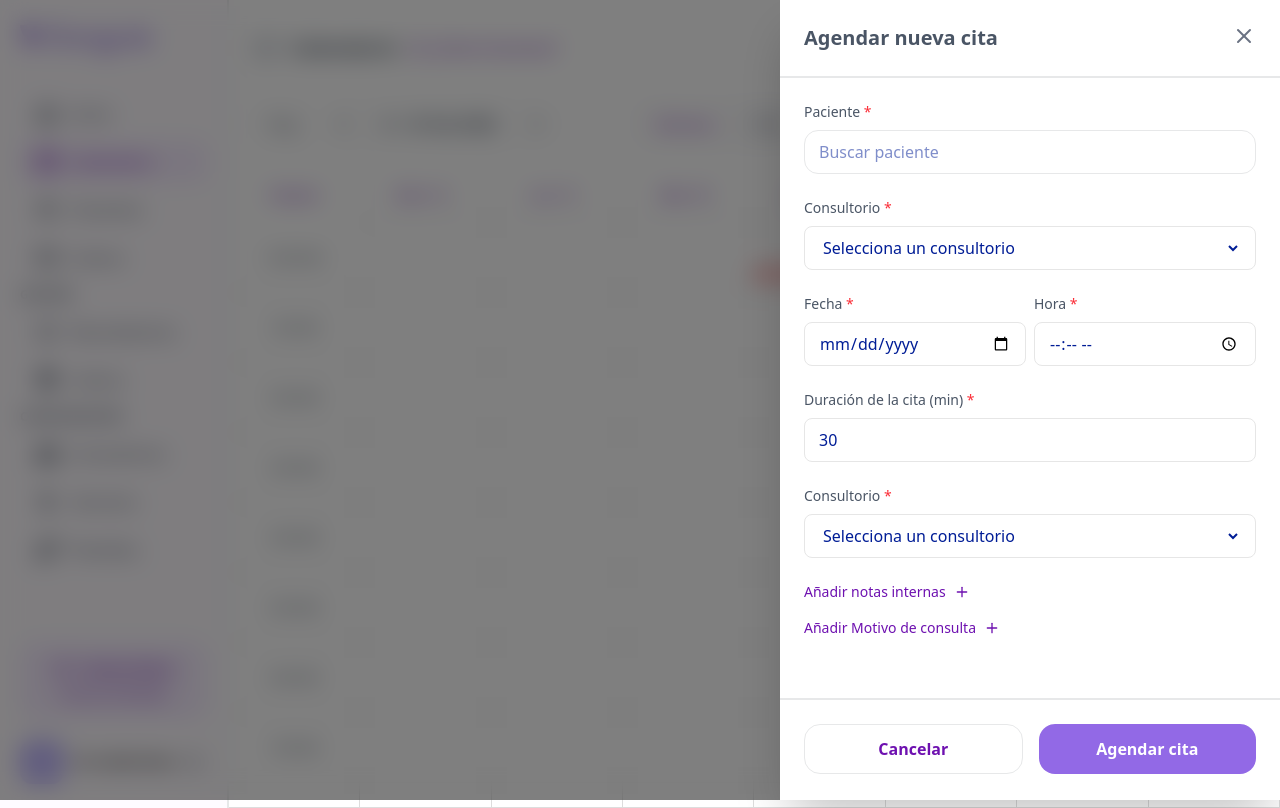
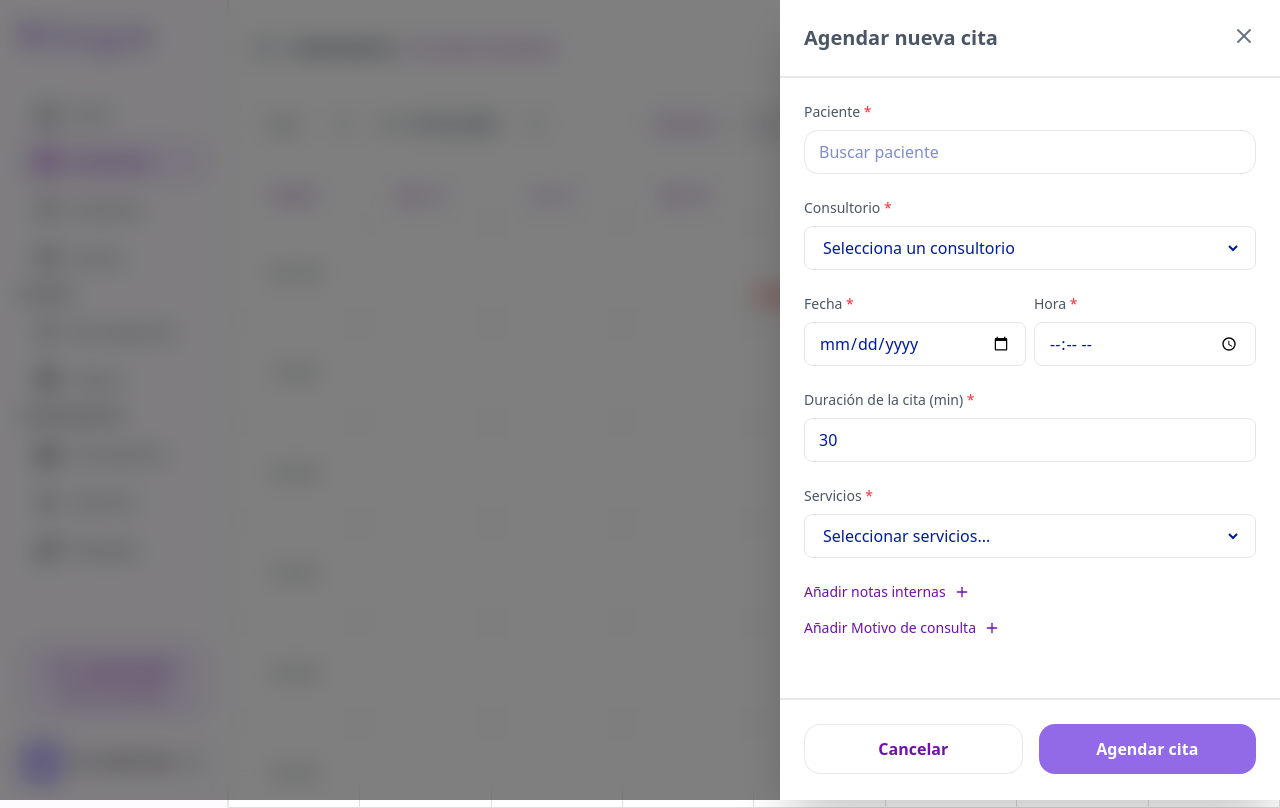
Before and after one commit to pruiz5514/Docguia, a Next.js app: page / in a window 1280 px wide. Both pictures are taken after a click on the button "Agendar Cita". Built offline with nearby package versions, Linux system fonts and the light colour scheme.

Commit message:
create appointment functionality

```diff
--- a/src/app/(private)/page.tsx
+++ b/src/app/(private)/page.tsx
@@ -1,8 +1,6 @@
 import React from 'react'
 import CalendarPageHeader from '../components/organisms/CalendarPageHeader'
 import CalendarView from '../components/organisms/CalendarView/CalendarView'
-import RightFormVIsual from '../components/atoms/RightFormVIsual'
-import AppointmentFormAside from '../components/organisms/AppointmentFormAside'
 
 const page = () => {
   return (
--- a/src/app/components/atoms/ComboboxForm.tsx
+++ b/src/app/components/atoms/ComboboxForm.tsx
@@ -4,7 +4,7 @@ import React, { useState, useRef, useEffect } from 'react'
 import { Control, Controller, FieldError, FieldValues, Path } from 'react-hook-form'
 
 interface ComboboxOption {
-  value: number
+  value: string
   label: string
 }
 
--- /dev/null
+++ b/src/app/components/atoms/CustomCalendarEvent.tsx
@@ -0,0 +1,27 @@
+import { ICalendarEvent } from "../organisms/CalendarView/CalendarView"
+
+interface CustomCalendarEventProps{
+    event: ICalendarEvent
+}
+
+const CustomCalendarEvent:React.FC<CustomCalendarEventProps> = ({event}) => {
+  const formatTime = (date: Date) => {
+    return date.toLocaleTimeString('es', {
+      hour: 'numeric',
+      minute: '2-digit',
+      hour12: true
+    })
+  }
+  return (
+    <div className="flex flex-col">
+      <span className="font-semibold text-purple-800 text-sm">
+        {event.title}
+      </span>
+      <span className="text-purple-800 text-sm">
+        {formatTime(event.start)} - {formatTime(event.end)}
+      </span>
+    </div>
+  )
+}
+
+export default CustomCalendarEvent
--- a/src/app/components/atoms/RightFormVIsual.tsx
+++ b/src/app/components/atoms/RightFormVIsual.tsx
@@ -1,5 +1,5 @@
 import { X } from 'lucide-react'
-import { ReactNode, useEffect } from 'react'
+import { ReactNode, useEffect, useState } from 'react'
 
 interface IRightFormVIsualProps {
   children: ReactNode
@@ -7,9 +7,13 @@ interface IRightFormVIsualProps {
 }
 
 const RightFormVIsual: React.FC<IRightFormVIsualProps> = ({ children, closeAside }) => {
+  const [show, setShow] = useState(false)
+
   useEffect(() => {
     const prevOverflow = document.body.style.overflow
     document.body.style.overflow = 'hidden'
+
+    setTimeout(() => setShow(true), 15)
 
     return () => {
       document.body.style.overflow = prevOverflow
@@ -17,9 +21,20 @@ const RightFormVIsual: React.FC<IRightFormVIsualProps> = ({ children, closeAside
   }, [])
 
   return (
-    <div className="fixed inset-0 z-1000 bg-black/50 backdrop-blur-md flex justify-end">
-      <div className="w-125 h-full bg-white shadow-2xl relative">
-        <button className="absolute top-6 right-6 text-gray-500" onClick={closeAside}>
+    <div
+      className={`fixed inset-0 z-1000 backdrop-blur-md flex justify-end transition-all duration-300 ${
+        show ? 'bg-black/50 opacity-100' : 'bg-black/0 opacity-0'
+      }`}
+    >
+      <div
+        className={`w-125 h-full bg-white shadow-2xl relative transform transition-transform duration-300 ${
+          show ? 'translate-x-0' : 'translate-x-full'
+        }`}
+      >
+        <button
+          className="absolute top-6 right-6 text-gray-500 hover:text-black transition"
+          onClick={closeAside}
+        >
           <X />
         </button>
 
--- a/src/app/components/organisms/CalendarView/CaledarView.css
+++ b/src/app/components/organisms/CalendarView/CaledarView.css
@@ -121,7 +121,7 @@
 
 /* Altura de cada bloque de hora */
 .rbc-timeslot-group {
-  min-height: 70px !important;
+  min-height: 100px !important;
 }
 
 /* Quita borde entre slots internos */
@@ -142,4 +142,20 @@
     0 0 4px #ef4444,
     0 0 8px #ef4444,
     0 0 12px #ef4444;
+
 }
+
+
+.rbc-event-label {
+  display: none !important;
+}
+
+/* Evento */
+.rbc-event {
+  background-color: var(--color-primary-100) !important;
+  border: 1px solid var(--color-primary) !important;
+  border-left: 6px solid var(--color-primary) !important;
+  border-radius: 8px !important;
+  padding: 8px 12px !important;
+  padding-left: 10px !important;
+}
--- a/src/app/components/organisms/CalendarView/CalendarView.tsx
+++ b/src/app/components/organisms/CalendarView/CalendarView.tsx
@@ -3,9 +3,11 @@
 import './CaledarView.css'
 import { Calendar, dateFnsLocalizer, Views } from 'react-big-calendar'
 import 'react-big-calendar/lib/css/react-big-calendar.css'
-import { format, parse, startOfWeek, getDay } from 'date-fns'
+import { format, parse, startOfWeek, getDay, addMinutes } from 'date-fns'
 import { es } from 'date-fns/locale'
 import { CustomDayHeader } from '../../atoms/CustomDayHeader'
+import { useEffect, useState } from 'react'
+import CustomCalendarEvent from '../../atoms/CustomCalendarEvent'
 
 const localizer = dateFnsLocalizer({
   format,
@@ -15,7 +17,56 @@ const localizer = dateFnsLocalizer({
   locales: { es },
 })
 
+export interface ICalendarEvent {
+  id: number
+  title: string
+  start: Date
+  end: Date
+}
+
+const APPOINTMENTS_KEY = 'appointments'
+
 export default function CalendarView() {
+  const [events, setEvents] = useState<ICalendarEvent[]>([])
+
+  useEffect(() => {
+    const loadEvents = () => {
+      const storedAppointments = localStorage.getItem(APPOINTMENTS_KEY)
+      if (!storedAppointments) return
+
+      const appointments = JSON.parse(storedAppointments)
+
+      const calendarEvents: ICalendarEvent[] = appointments.map((apt: any) => {
+        const [hours, minutes] = apt.time.split(':')
+        const startDate = new Date(apt.date)
+        startDate.setHours(parseInt(hours), parseInt(minutes), 0)
+        const endDate = addMinutes(startDate, apt.duration)
+
+        return {
+          id: apt.id,
+          title: `${apt.patient}`,
+          start: startDate,
+          end: endDate,
+        }
+      })
+
+      setEvents(calendarEvents)
+    }
+    loadEvents()
+
+    const handleStorageChange = () => {
+      loadEvents()
+    }
+
+    window.addEventListener('storage', handleStorageChange)
+    window.addEventListener('appointmentCreated', handleStorageChange)
+
+    return () => {
+      window.removeEventListener('storage', handleStorageChange)
+      window.removeEventListener('appointmentCreated', handleStorageChange)
+    }
+  }, [])
+
   return (
     <div className="h-[calc(100vh-160px)]">
       <Calendar
@@ -23,22 +74,24 @@ export default function CalendarView() {
         culture="es"
         defaultView={Views.WEEK}
         views={[Views.WEEK]}
-        events={[]}
+        events={events}
         step={60}
         timeslots={1}
         toolbar={false}
         components={{
           header: CustomDayHeader,
+          event: CustomCalendarEvent,
         }}
         formats={{
-        dayFormat: (date, culture, localizer) => {
+          dayFormat: (date, culture, localizer) => {
             const formattedDay = localizer!.format(date, 'EEE d', culture)
             const capitalizedDay =
               formattedDay.charAt(0).toUpperCase() + formattedDay.slice(1)
 
             return capitalizedDay
           },
-        timeGutterFormat: (date, culture, localizer) => localizer!.format(date, 'h:mm a', culture),
+          timeGutterFormat: (date, culture, localizer) =>
+            localizer!.format(date, 'h:mm a', culture),
         }}
       />
     </div>
--- a/src/app/components/organisms/Forms/AppointmentForm.tsx
+++ b/src/app/components/organisms/Forms/AppointmentForm.tsx
@@ -10,17 +10,21 @@ import FormInput from '../../atoms/FormInput';
 import { PlusIcon } from 'lucide-react';
 import TrasnparentButton from '../../atoms/Buttons/TransparentButton';
 import MainButton from '../../atoms/Buttons/MainButton';
+import { OFFICE_OPTIONS, PATIENT_OPTIONS, SERVICE_OPTIONS } from '@/app/data/options';
+import SpinnerButton from '../../atoms/SpinnerButton';
 
 interface IAppointmentFormProps{
   closeAside?: ()=>void;
 }
 
+const APPOINTMENTS_KEY = 'appointments';
+
 export const AppointmentForm:React.FC<IAppointmentFormProps> = ({closeAside}) => {
   const schema: yup.ObjectSchema<IPostAppointment> = yup.object({
-    patient: yup.number().required('Campo requerido'),
+    patient: yup.string().required('Campo requerido'),
     office: yup.number().required('Campo requerido'),
-    date: yup.date().required('Campo requerido'),
-    time: yup.number().required('Campo requerido'),
+    date: yup.string().required('Campo requerido'),
+    time: yup.string().required('Campo requerido'),
     services: yup.string().required('Campo requerido'),
     duration: yup.number().required('Campo requerido'),
   });
@@ -41,10 +45,24 @@ export const AppointmentForm:React.FC<IAppointmentFormProps> = ({closeAside}) =>
     },
   });
 
-  const handleCreate = async(data: IPostAppointment) => {
+   const handleCreate = async(data: IPostAppointment) => {
     setLoading(true)
     try {
-      reset();
+      const existingAppointments = localStorage.getItem(APPOINTMENTS_KEY);
+      const appointments = existingAppointments ? JSON.parse(existingAppointments) : [];
+
+      const newAppointment = {
+        id: Date.now(),
+        ...data,
+        createdAt: new Date().toISOString(),
+      };
+
+      appointments.push(newAppointment);
+
+      localStorage.setItem(APPOINTMENTS_KEY, JSON.stringify(appointments));
+
+      window.dispatchEvent(new Event('appointmentCreated'));
+
       if(closeAside){
         closeAside()
       }
@@ -69,11 +87,7 @@ export const AppointmentForm:React.FC<IAppointmentFormProps> = ({closeAside}) =>
                 control={control}
                 error={errors.patient}
                 isSubmitted={isSubmitted}
-                options={[
-                    { value: 1, label: 'Juan Perez' },
-                    { value: 2, label: 'Santiago Ramirez' },
-                    { value: 3, label: 'Ana Rivas' },
-                ]}
+                options={PATIENT_OPTIONS}
             />
 
             <SelectForm<IPostAppointment>
@@ -82,11 +96,7 @@ export const AppointmentForm:React.FC<IAppointmentFormProps> = ({closeAside}) =>
                 label='Consultorio'
                 placeholder='Selecciona un consultorio'
                 error={errors.office}
-                options={[
-                    { value: 1, label: 'Juan Perez' },
-                    { value: 2, label: 'Santiago Ramirez' },
-                    { value: 3, label: 'Ana Rivas' },
-                ]}
+                options={OFFICE_OPTIONS}
                 control={control}
                 vertical
                 isSubmitted={isSubmitted}
@@ -137,14 +147,10 @@ export const AppointmentForm:React.FC<IAppointmentFormProps> = ({closeAside}) =>
             <SelectForm<IPostAppointment>
                 name="services"
                 madatory
-                label='Consultorio'
-                placeholder='Selecciona un consultorio'
+                label='Servicios'
+                placeholder='Seleccionar servicios...'
                 error={errors.services}
-                options={[
-                    { value: 1, label: 'Juan Perez' },
-                    { value: 2, label: 'Santiago Ramirez' },
-                    { value: 3, label: 'Ana Rivas' },
-                ]}
+                options={SERVICE_OPTIONS}
                 control={control}
                 vertical
                 isSubmitted={isSubmitted}
@@ -159,7 +165,7 @@ export const AppointmentForm:React.FC<IAppointmentFormProps> = ({closeAside}) =>
 
         <div className='w-full border-t-2 border-border p-6 flex gap-4 mt-auto'>
             <TrasnparentButton onClick={closeAside} width='w-full'>Cancelar</TrasnparentButton>
-            <MainButton width='w-full' type='submit'>Agendar cita</MainButton>
+            <MainButton width='w-full' type='submit'>{loading ? <SpinnerButton/> : 'Agendar cita' }</MainButton>
         </div>
       </section>
 
--- a/src/app/core/application/dto/appointments/post-appointment.dto.ts
+++ b/src/app/core/application/dto/appointments/post-appointment.dto.ts
@@ -1,8 +1,8 @@
 export interface IPostAppointment{
-    patient: number;
+    patient: string;
     office: number;
-    date: Date;
-    time: number;
+    date: string;
+    time: string;
     services: string;
     duration: number
 }
--- /dev/null
+++ b/src/app/data/options.ts
@@ -0,0 +1,17 @@
+export const PATIENT_OPTIONS = [
+  { value: 'Juan Perez', label: 'Juan Perez' },
+  { value: 'Santiago Ramirez', label: 'Santiago Ramirez' },
+  { value: 'Ana Rivas', label: 'Ana Rivas' },
+];
+
+export const OFFICE_OPTIONS = [
+  { value: 1, label: 'Consultorio 1' },
+  { value: 2, label: 'Consultorio 2' },
+  { value: 3, label: 'Consultorio 3' },
+];
+
+export const SERVICE_OPTIONS = [
+  { value: 'consulta', label: 'Consulta general' },
+  { value: 'control', label: 'Control' },
+  { value: 'limpieza', label: 'Limpieza dental' },
+];
```
